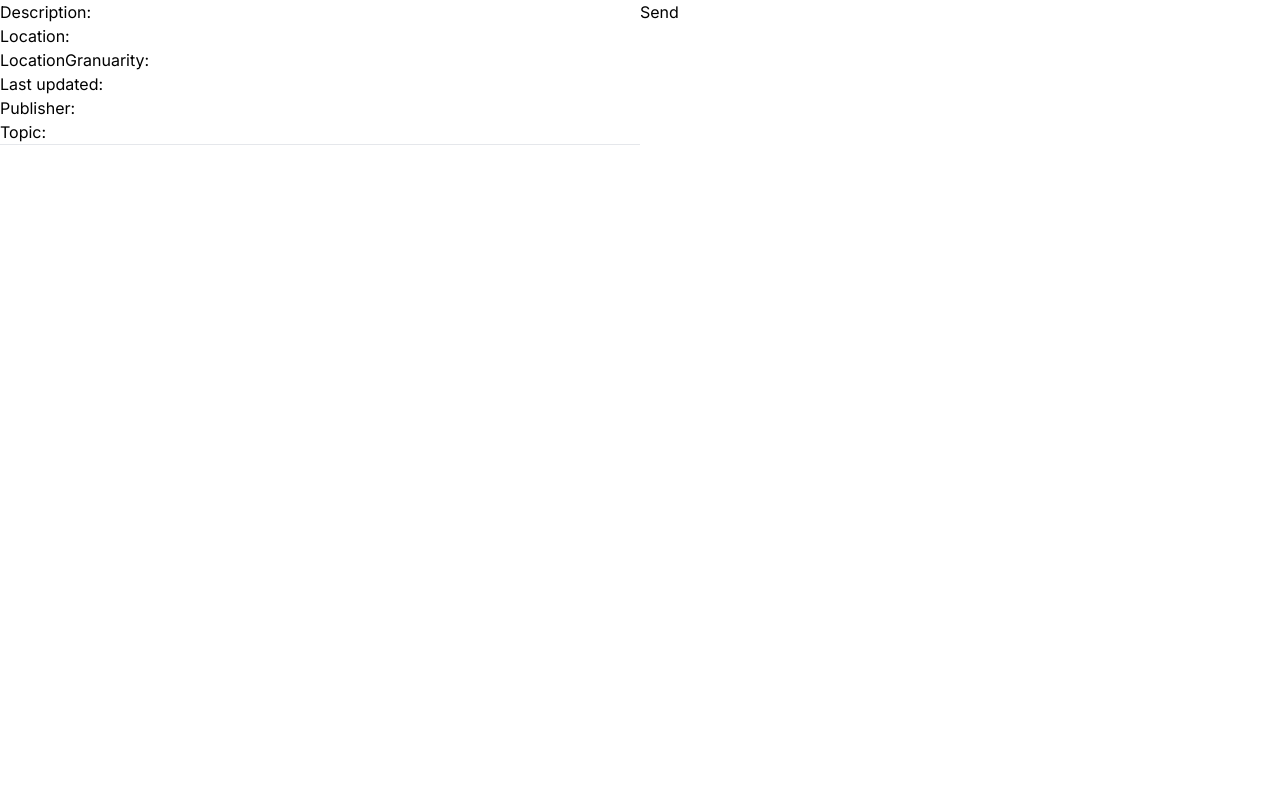
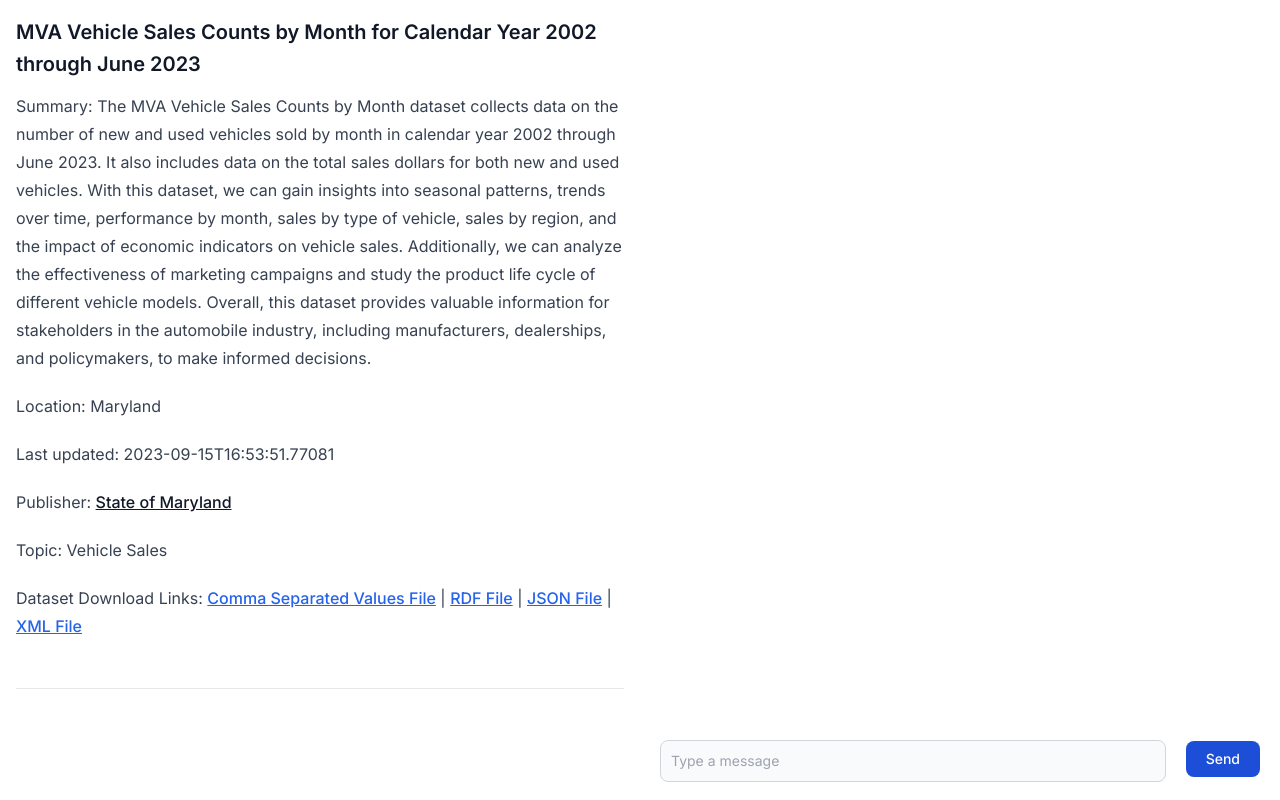
Before and after one commit to xu-jenny/spacious-mvp, a Next.js app: page /dataset/1 in a window 1280 px wide. Built offline with nearby package versions, Linux system fonts and the light colour scheme; no server answers; the database is empty.

Commit message:
make dataset page prettier

```diff
--- a/app/dataset/[id]/page.tsx
+++ b/app/dataset/[id]/page.tsx
@@ -1,5 +1,13 @@
 "use client";
-import { useEffect, useState } from "react";
+import {
+  JSXElementConstructor,
+  PromiseLikeOfReactNode,
+  ReactElement,
+  ReactNode,
+  ReactPortal,
+  useEffect,
+  useState,
+} from "react";
 import dynamic from "next/dynamic";
 import ChatBox from "@/components/index/ChatBox";
 import ChatInput, { ChatMessage } from "@/components/index/ChatInput";
@@ -8,6 +16,26 @@ import { jsonParse } from "@/utils/json";
 import { Dataset, getDataset } from "./util";
 import { post } from "@/utils/http";
 
+const Example = {
+  id: 254,
+  title:
+    "MVA Vehicle Sales Counts by Month for Calendar Year 2002 through June 2023",
+  summary:
+    "The MVA Vehicle Sales Counts by Month dataset collects data on the number of new and used vehicles sold by month in calendar year 2002 through June 2023. It also includes data on the total sales dollars for both new and used vehicles. With this dataset, we can gain insights into seasonal patterns, trends over time, performance by month, sales by type of vehicle, sales by region, and the impact of economic indicators on vehicle sales. Additionally, we can analyze the effectiveness of marketing campaigns and study the product life cycle of different vehicle models. Overall, this dataset provides valuable information for stakeholders in the automobile industry, including manufacturers, dealerships, and policymakers, to make informed decisions.",
+  lastUpdated: "2023-09-15T16:53:51.77081",
+  firstPublished: "2020-11-10T17:25:39.959031",
+  location: "Maryland",
+  locationType: "state",
+  datasetUrl:
+    "[{'name': 'Comma Separated Values File', 'format': 'CSV', 'url': 'https://opendata.maryland.gov/api/views/un65-7ipd/rows.csv?accessType=DOWNLOAD'}, {'name': 'RDF File', 'format': 'RDF', 'url': 'https://opendata.maryland.gov/api/views/un65-7ipd/rows.rdf?accessType=DOWNLOAD'}, {'name': 'JSON File', 'format': 'JSON', 'url': 'https://opendata.maryland.gov/api/views/un65-7ipd/rows.json?accessType=DOWNLOAD'}, {'name': 'XML File', 'format': 'XML', 'url': 'https://opendata.maryland.gov/api/views/un65-7ipd/rows.xml?accessType=DOWNLOAD'}]",
+  publisher:
+    "{'name': 'State of Maryland', 'contact': 'no-reply@opendata.maryland.gov'}",
+  topic: "Vehicle Sales",
+  subtags:
+    "['Sales Data', 'Monthly Trends', 'New Vehicles', 'Used Vehicles', 'Total Sales']",
+  license: "{'title': 'License not specified'}",
+};
+
 export default function DatasetPage({
   params: { id },
 }: {
@@ -15,34 +43,32 @@ export default function DatasetPage({
 }) {
   let [chatWithAgent, setChatWithAgent] = useState<boolean>(false);
   let [chatHistory, setChatHistory] = useState<ChatMessage[]>([]);
-  let [dataset, setDataset] = useState<Dataset | null>(null);
+  let [dataset, setDataset] = useState<Dataset | null>(Example);
   let [error, setError] = useState<string | null>(null);
 
-  useEffect(() => {
-    async function fetchDataset() {
-      let result = await getDataset(id);
-      if (result == null) {
-        setError("There was no dataset corresponding to the specified ID.");
-      } else {
-        console.log(result);
-        setDataset(result);
-      }
-    }
-    fetchDataset();
-  }, [id]);
+  // useEffect(() => {
+  //   async function fetchDataset() {
+  //     let result = await getDataset(id);
+  //     if (result == null) {
+  //       setError("There was no dataset corresponding to the specified ID.");
+  //     } else {
+  //       console.log(result);
+  //       setDataset(result);
+  //     }
+  //   }
+  //   fetchDataset();
+  // }, [id]);
 
   const datasetUrls =
     dataset?.datasetUrl != null ? jsonParse(dataset?.datasetUrl) : null;
-
   const onNewMessage = async () => {
     let response = await post("/api/csvagent", {
       filename: `${dataset?.title}.csv`,
       fileUrl: datasetUrls[0]["url"],
       // query: "which year had the most sales?",
-      query: "what is the time range of the dataset?"
+      query: "what is the time range of the dataset?",
     });
     console.log(response);
-
   };
 
   const showPublisher = (pubStr: string) => {
@@ -59,18 +85,34 @@ export default function DatasetPage({
   return (
     <div className="flex h-[100vh]">
       <div className="w-1/2 flex flex-col h-full">
+        <article className="prose p-4 max-w-none">
           <h3>{dataset?.title}</h3>
-        <p>Description: {dataset?.summary}</p>
+          <p>Summary: {dataset?.summary}</p>
           <p>Location: {dataset?.location}</p>
-        <p>LocationGranuarity: {dataset?.locationType}</p>
           <p>Last updated: {dataset?.lastUpdated}</p>
           <p>
             Publisher:{" "}
             {dataset?.publisher != null && showPublisher(dataset?.publisher)}
           </p>
           <p>Topic: {dataset?.topic}</p>
+          <div>
+            <span>Dataset Download Links: </span>
+            {datasetUrls.map(
+                (obj: { name: string; url: string; format: string }, index: number) => (
+                  <span key={obj["name"]}>
+                    <a
+                      href={obj["url"]}
+                      className="text-blue-600 dark:text-blue-500 hover:underline"
+                    >
+                      {obj["name"]}
+                    </a>
+                    {index != datasetUrls.length-1 && " | "}
+                  </span>
+                )
+              )}
+          </div>
           <hr />
-        {/* {datasetUrls.forEach(urlObj => <p><a href={urlObj['url']}>{urlObj['name']}</a></p>)} */}
+        </article>
         {/* <DynamicTable data={JSON.parse(dataset.metadata)} /> */}
       </div>
       {/* {dataset.datasetType == "csv" && (
@@ -85,10 +127,10 @@ export default function DatasetPage({
           )}
         </div>
       )} */}
-      <div className="">
-        <button onClick={onNewMessage}>Send</button>
-        {/* <ChatBox chatHistory={chatHistory} loading={false} /> */}
-        {/* <ChatInput sendANewMessage={onNewMessage} /> */}
+      <div className="w-1/2 flex flex-col h-full">
+        <ChatBox chatHistory={chatHistory} loading={false} />
+        {error != null && <span className="text-red ml-7">{error}</span>}
+        <ChatInput sendANewMessage={onNewMessage} />
       </div>
       {/* <div>
         {chatWithAgent == false ? (
--- a/tailwind.config.ts
+++ b/tailwind.config.ts
@@ -11,7 +11,6 @@ const config: Config = {
   },
   plugins: [
     require('@tailwindcss/typography'),
-    // ...
   ],
 };
 export default config;
```
Lines whose indentation alone changed are shown as unchanged.
